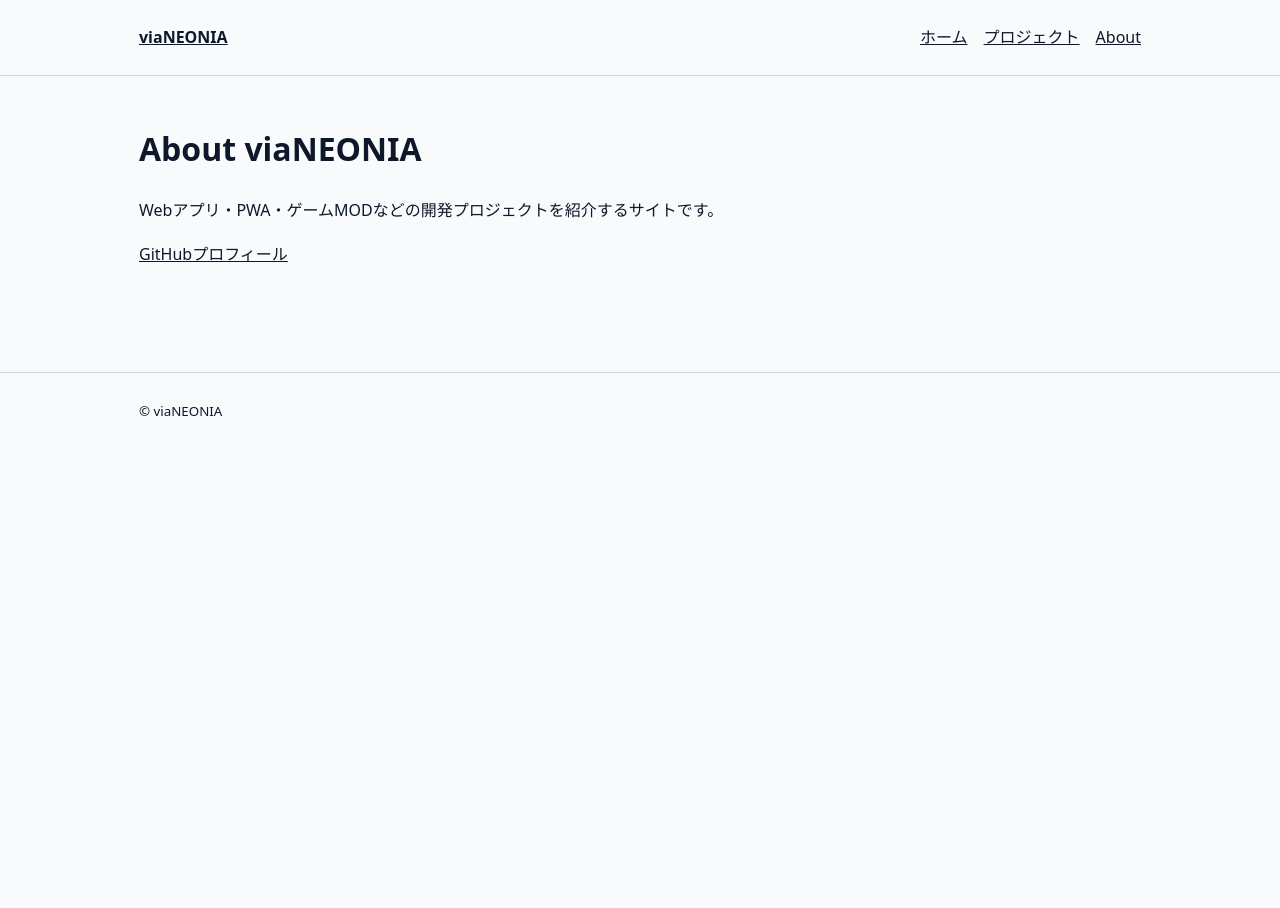
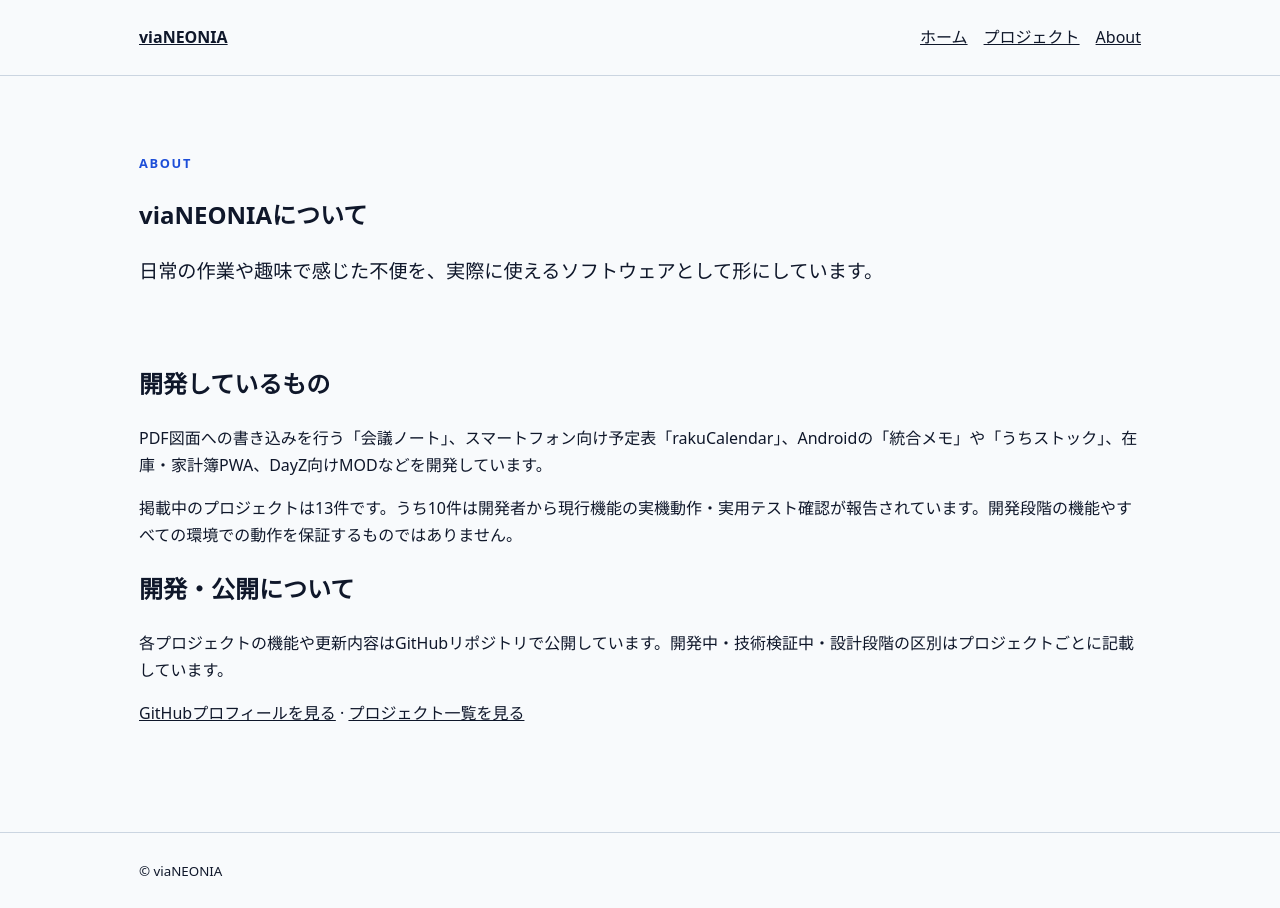
Before and after one commit to viaNEONIA/viaNEONIA.github.io, an Astro site: page /about in a window 1280 px wide. Before the commit the page ends 800 px from the top, so only its background shows below. Built offline with nearby package versions, Linux system fonts and the light colour scheme; Astro itself is replaced by a stand-in of ours.

Commit message:
content: refresh home and about pages for 13 projects

```diff
--- a/src/pages/about.astro
+++ b/src/pages/about.astro
@@ -1,4 +1,22 @@
 ---
 import BaseLayout from '../layouts/BaseLayout.astro';
+import { projects } from '../data/projects';
+const verified = projects.filter((project) => project.tested).length;
 ---
-<BaseLayout title="About"><h1>About viaNEONIA</h1><p>Webアプリ・PWA・ゲームMODなどの開発プロジェクトを紹介するサイトです。</p><p><a href="https://github.com/viaNEONIA">GitHubプロフィール</a></p></BaseLayout>
+<BaseLayout title="About">
+  <section class="page-intro">
+    <p class="eyebrow">ABOUT</p>
+    <h1>viaNEONIAについて</h1>
+    <p class="project-lead">日常の作業や趣味で感じた不便を、実際に使えるソフトウェアとして形にしています。</p>
+  </section>
+  <section>
+    <h2>開発しているもの</h2>
+    <p>PDF図面への書き込みを行う「会議ノート」、スマートフォン向け予定表「rakuCalendar」、Androidの「統合メモ」や「うちストック」、在庫・家計簿PWA、DayZ向けMODなどを開発しています。</p>
+    <p>掲載中のプロジェクトは{projects.length}件です。うち{verified}件は開発者から現行機能の実機動作・実用テスト確認が報告されています。開発段階の機能やすべての環境での動作を保証するものではありません。</p>
+  </section>
+  <section>
+    <h2>開発・公開について</h2>
+    <p>各プロジェクトの機能や更新内容はGitHubリポジトリで公開しています。開発中・技術検証中・設計段階の区別はプロジェクトごとに記載しています。</p>
+    <p><a href="https://github.com/viaNEONIA">GitHubプロフィールを見る</a> · <a href="/projects/">プロジェクト一覧を見る</a></p>
+  </section>
+</BaseLayout>
```
